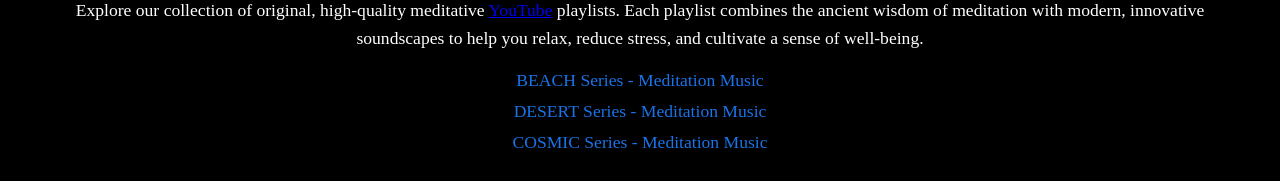
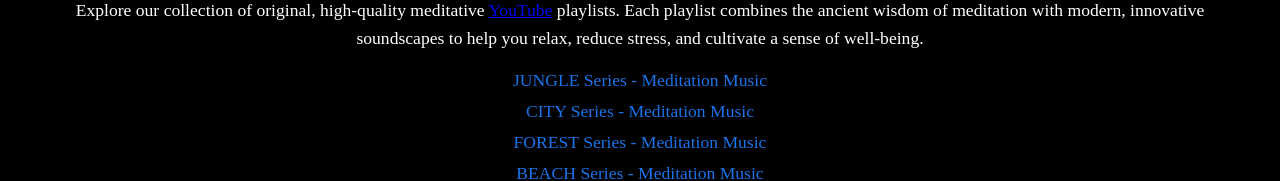
Before and after one commit to jahpe777/om-synthesis-studios, a React (Create React App) app: page /playlists in a window 1280 px wide. Shown: the part 621-802 px from the top of the page. Built offline with nearby package versions, Linux system fonts and the light colour scheme; the HTML template or start-up script is replaced by a standard one.

Commit message:
added playlists 240708

```diff
--- a/src/components/PlaylistsPage.js
+++ b/src/components/PlaylistsPage.js
@@ -1,9 +1,13 @@
 import React from 'react';
 
 const playlists = [
+  { title: 'JUNGLE Series - Meditation Music', youtube_link: 'https://youtube.com/playlist?list=PLJfvMQgAiaWY3qZe4fLlER82ZICNWm0oC&si=g5ULfjOEaJg9P2dK' },
+  { title: 'CITY Series - Meditation Music', youtube_link: 'https://youtube.com/playlist?list=PLJfvMQgAiaWbSa23gnh4_m0KSJUI2ALoQ&si=sNUSeFoFW8PtU2cw' },
+  { title: 'FOREST Series - Meditation Music', youtube_link: 'https://youtube.com/playlist?list=PLJfvMQgAiaWbebtiSDRIBo7xw8MLoij3Q&si=i_dAs5O0e7h8PGpu' },
   { title: 'BEACH Series - Meditation Music', youtube_link: 'https://youtube.com/playlist?list=PLJfvMQgAiaWbaWnMWuXDJnFcQHeqXTY-x&si=kePxz357Wz3n1SEM' },
   { title: 'DESERT Series - Meditation Music', youtube_link: 'https://youtube.com/playlist?list=PLJfvMQgAiaWZNSCpV0_72qpp2k6SaSHUX&si=MM1ik9mRylVh1A6n' },
   { title: 'COSMIC Series - Meditation Music', youtube_link: 'https://youtube.com/playlist?list=PLJfvMQgAiaWaZoRPxk3ucgx094NJEACj8&si=K3BZ1fVVF5TfutGN' },
+
 ];
 
 function PlaylistsPage() {
```
